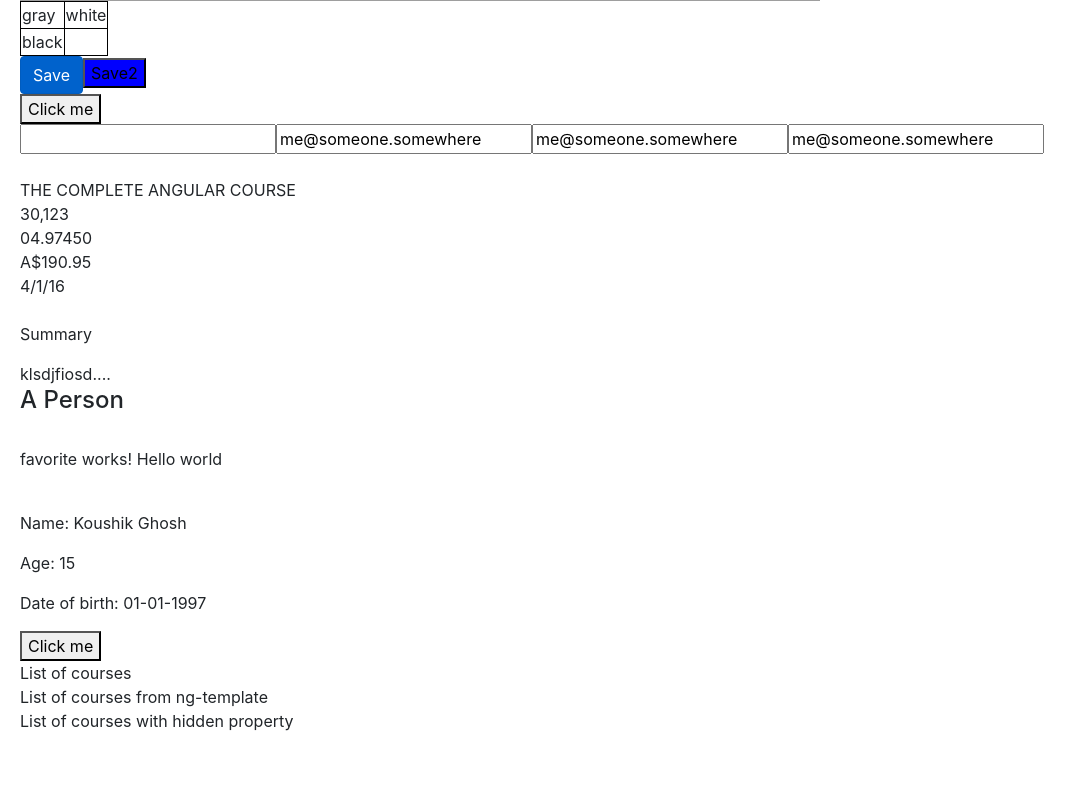
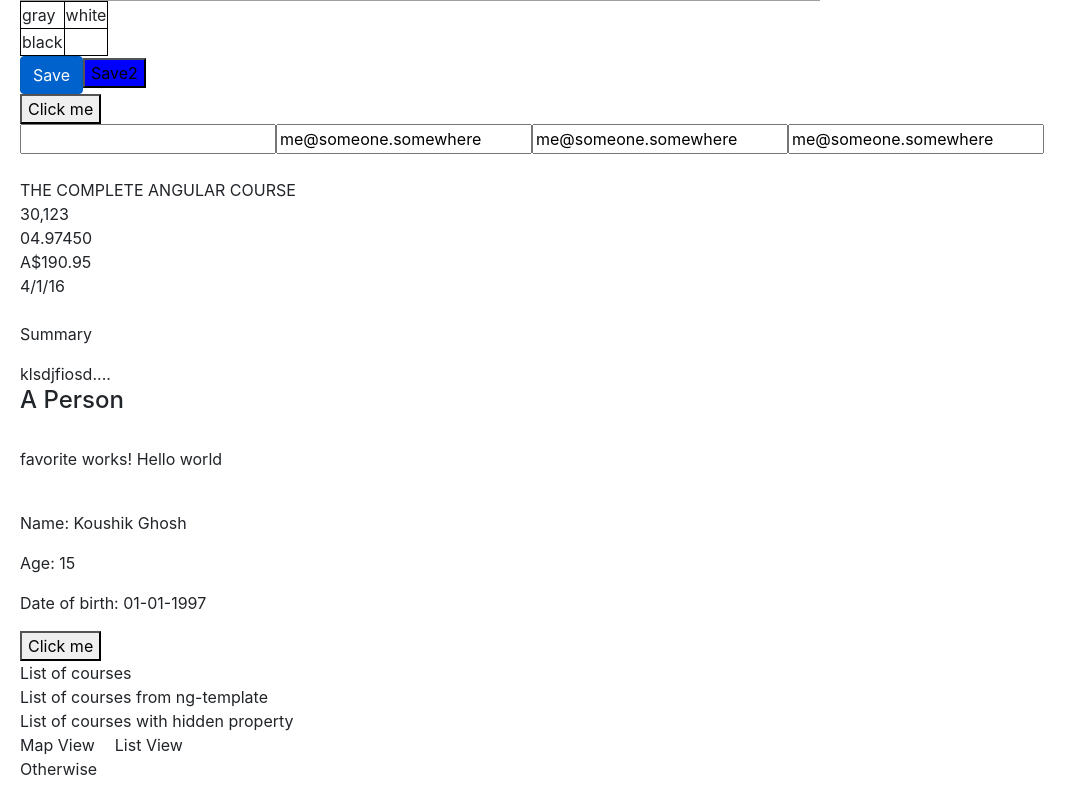
Before and after one commit to mdzobayer/angular-hello-world, an Angular app: page / in a window 1280 px wide. Shown: the part 456-1257 px from the top of the page, without its empty margins (0-1087 px from the left). Before the commit the page ends 1209 px from the top, so only its background shows below. Built offline with nearby package versions, Linux system fonts and the light colour scheme; grey boxes are pictures that could not be loaded.

Commit message:
Add Switch case syntax

```diff
--- a/src/app/app.component.html
+++ b/src/app/app.component.html
@@ -31,3 +31,15 @@
 <div [hidden]="courses.length > 0">
     List of courses with hidden property
 </div>
+
+
+<ul class="nav nav-pills">
+    <li [class.active]="viewMode=='map'"><a (click)="viewMode='map'">Map View</a></li>
+    <span style="margin:10px;"></span>
+    <li [class.active]="viewMode=='list'"><a (click)="viewMode='list'">List View</a></li>
+</ul>
+<div [ngSwitch]="viewMode">
+    <div *ngSwitchCase="'map'">Map View Content</div>
+    <div *ngSwitchCase="'list'">List View Content</div>
+    <div *ngSwitchDefault>Otherwise</div>
+</div>
--- a/src/app/app.component.ts
+++ b/src/app/app.component.ts
@@ -13,6 +13,14 @@
   title = 'hello-world';
   courses:number [] = [1, 2];
 
+  viewMode = 'someThingElse';
+
+  Courses = [
+    {id: 1, name: 'course1'},
+    {id: 2, name: 'course2'},
+    {id: 3, name: 'course3'},
+  ];
+
   post = {
     title: "Hello world",
     isFavorite: true
```
